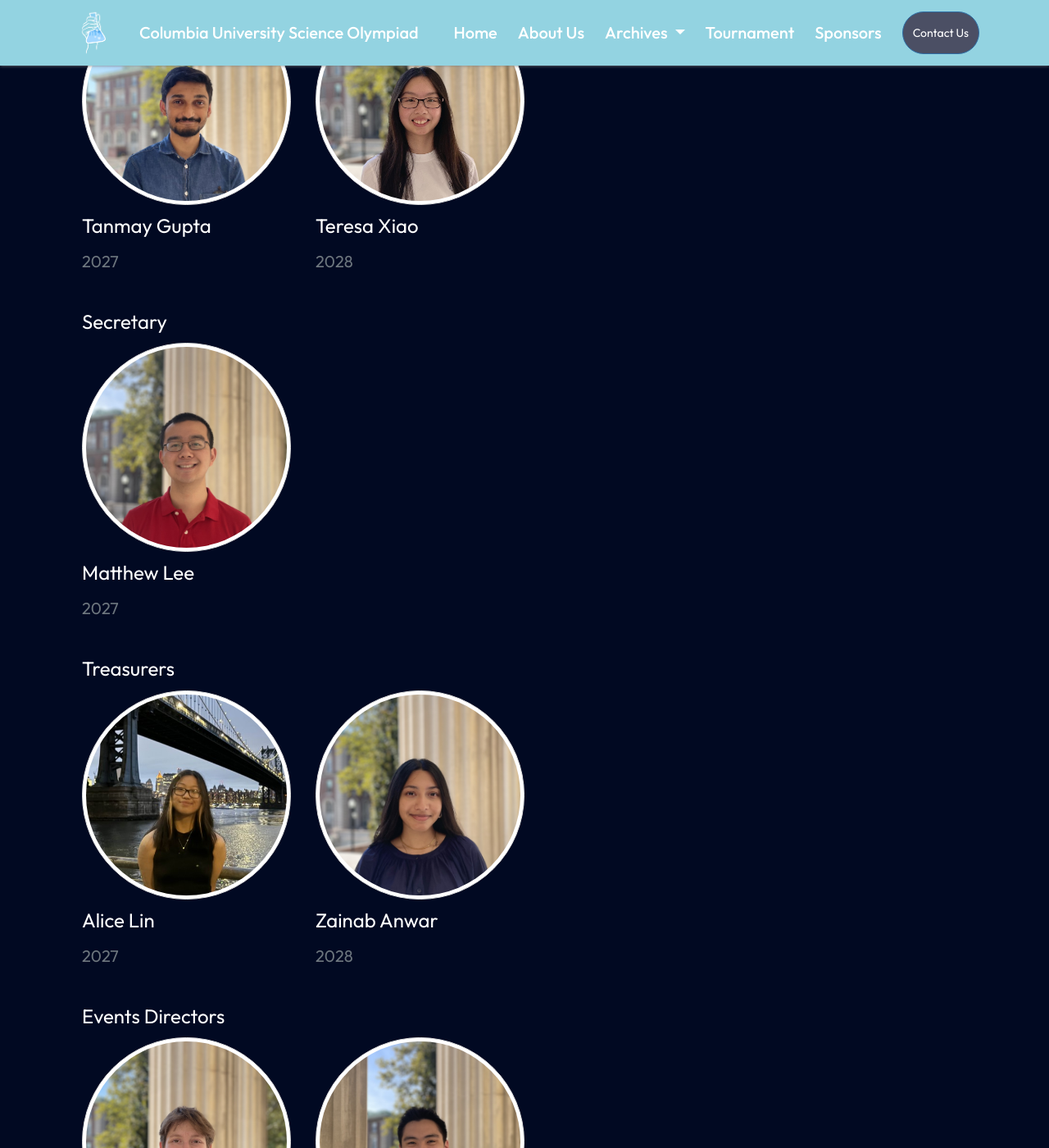
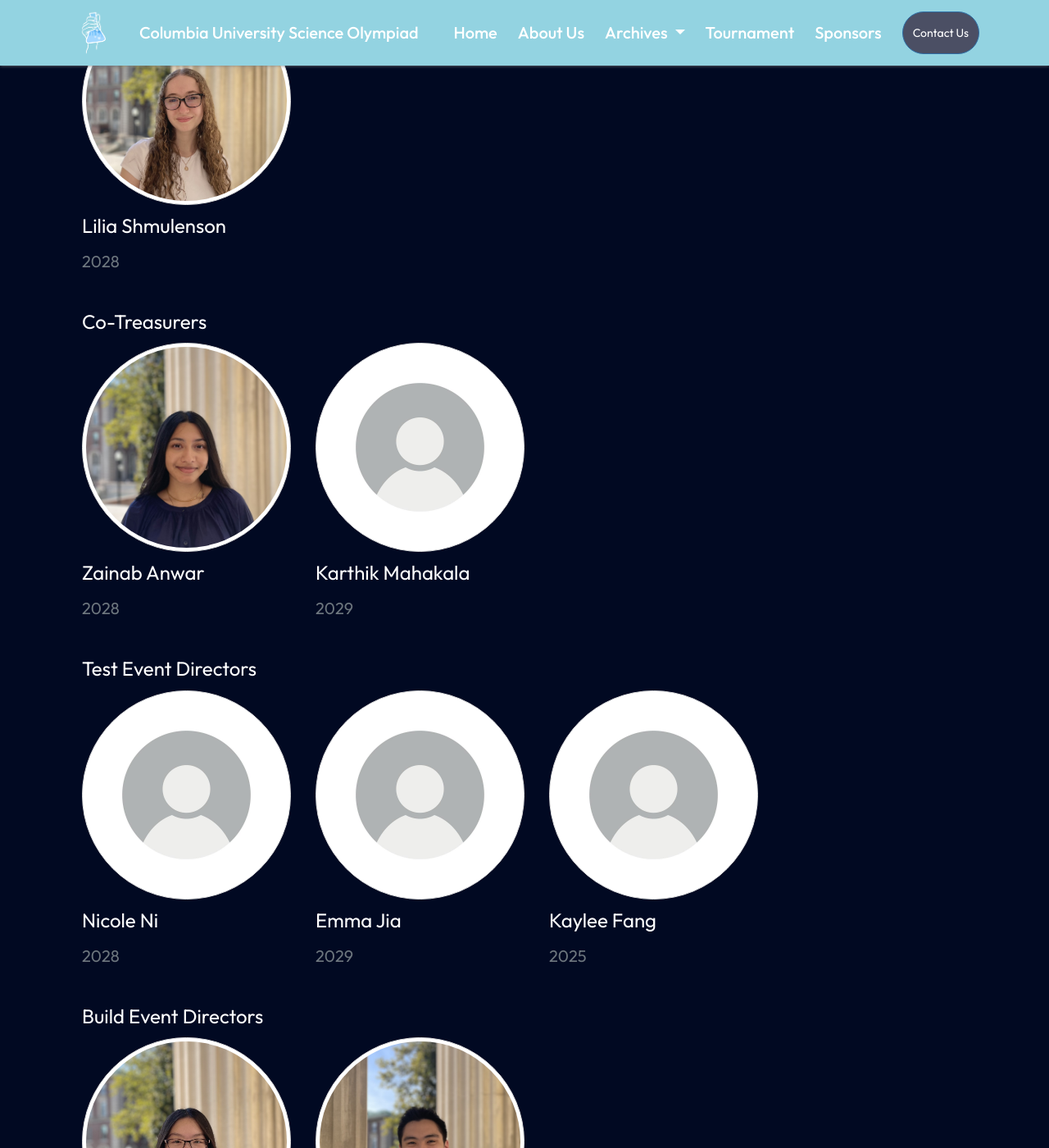
Before and after one commit to columbia-science-olympiad/columbia-science-olympiad.github.io, a Jekyll site: the page built from about.html, in a window 1280 px wide and 1400 px high, scrolled down 496 px. Shown: the whole window at 82% size. Built offline with Jekyll 4.4.1, drawn with Linux system fonts in a browser that asks for light colours; nearby versions of some CDN libraries; some of the changed text lies outside the part shown.

Commit message:
eboard members update

```diff
--- a/_data/eboard-members.yml
+++ b/_data/eboard-members.yml
@@ -1,61 +1,52 @@
 - tds:
-  name: 2026 Tournament Co-Presidents
+  name: 2027 Tournament President
   members:
-      - name: Tanmay Gupta
-        year: 2027
-        image_name: tanmay.jpg
+      - name: Lilia Shmulenson
+        year: 2028
+        image_name: lilia.jpg
         description: >
 
+- treasurer:
+  name: Co-Treasurers
+  members:
+      - name: Zainab Anwar
+        year: 2028
+        image_name: zainab.jpg
+        description: >
+      - name: Karthik Mahakala
+        year: 2029
+        image_name: profile_photo.jpg
+        description: >
+
+- events:
+  name: Test Event Directors
+  members:
+      - name: Nicole Ni
+        year: 2028
+        image_name: profile_photo.jpg
+        description: >
+
+      - name: Emma Jia
+        year: 2029
+        image_name: profile_photo.jpg
+        description: >
+
+      - name: Kaylee Fang
+        year: 2025
+        image_name: profile_photo.jpg
+        description: >
+
+- build:
+  name: Build Event Directors
+  members:
       - name: Teresa Xiao
         year: 2028
         image_name: teresa.jpg
         description: >
 
-- secretary:
-  name: Secretary
-  members:
-      - name: Matthew Lee
-        year: 2027
-        image_name: matthew.jpg
-        description: >
-
-- treasurer:
-  name: Treasurers
-  members:
-      - name: Alice Lin
-        year: 2027
-        image_name: alice.jpg
-        description: >
-
-      - name: Zainab Anwar
-        year: 2028
-        image_name: zainab.jpg
-        description: >
-
-- events:
-  name: Events Directors
-  members:
-      - name: Mallory Thomas
-        year: 2027
-        image_name: mallory.jpg
-        description: >
-
       - name: Darius Fan
         year: 2028
         image_name: darius.jpg
-        description: >
-
-- logistics:
-  name: Logistics
-  members:
-      - name: Amanda Lin
-        year: 2027
-        image_name: amanda.jpg
-        description: >
-
-      - name: Leo Li
-        year: 2027
-        image_name: leo.jpg
         description: >
 
 - outreach:
@@ -64,16 +55,6 @@
       - name: Steven Sun
         year: 2027
         image_name: steven.jpg
-        description: >
-
-      - name: Lilia Shmulenson
-        year: 2028
-        image_name: lilia.jpg
-        description: >
-
-      - name: Aidan Puma
-        year: 2027
-        image_name: aidan.jpg
         description: >
 
 - engagement:
@@ -94,7 +75,14 @@
 - seniors:
   name: Senior Advisors
   members:
-      - name: Sumaiyah Rahman
-        year: 2026
-        image_name: 2025/sumaiyah.jpeg
-        description: >
+      - name: Amanda Lin
+        year: 2027
+        image_name: amanda.jpg
+
+      - name: Mallory Thomas
+        year: 2027
+        image_name: mallory.jpg
+
+      - name: Leo Li
+        year: 2027
+        image_name: leo.jpg
--- a/index.html
+++ b/index.html
@@ -21,7 +21,7 @@
           <a
             href="https://docs.google.com/forms/d/e/1FAIpQLSc88X7_-Qjwj8ddqUTYugtiQKF8doFltoCkeg39r4uDoWGPhQ/viewform?usp=dialog"
             class="blue-button-text"
-            >Division C Interest Form</a
+            >Division C Registration Form</a
           >
         </button>
       </div>
```
Also changed, not shown: assets/images/headshots/profile_photo.jpg (added).
